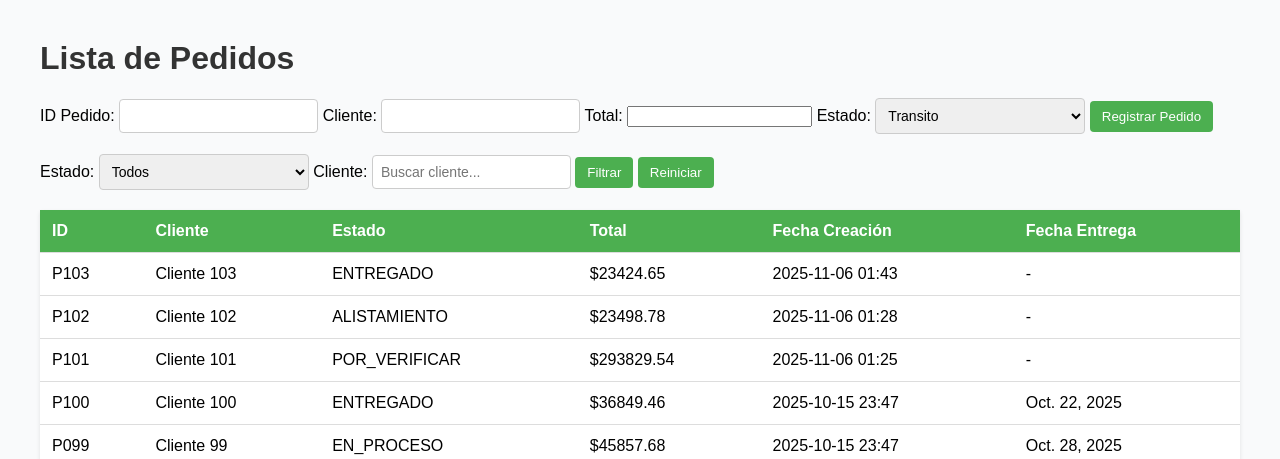
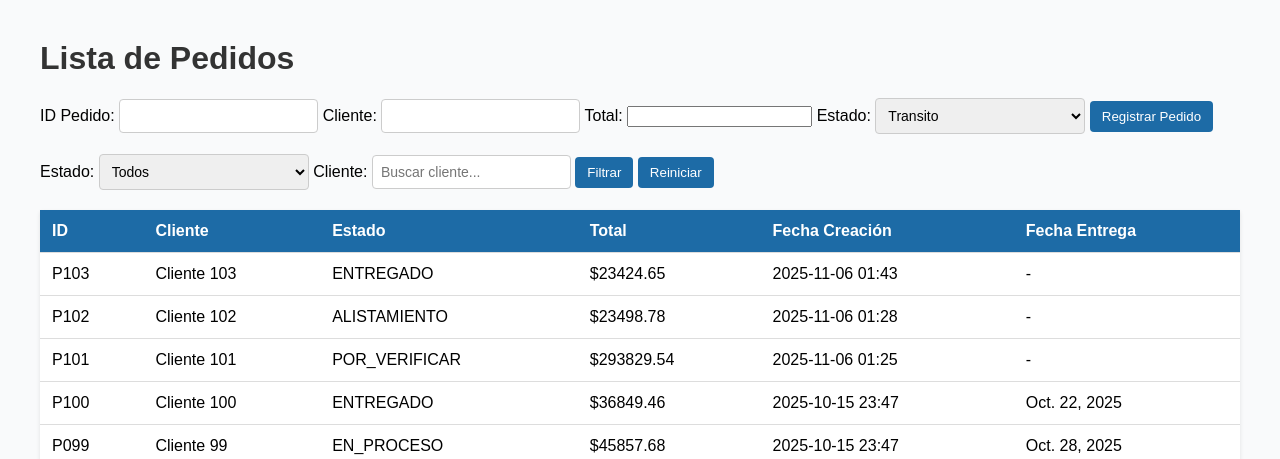
Before and after one commit to anaismariacr/wms_provesi, a Django app: page /pedidos/ in a window 1280 px wide. Shown: the top 459 px of the page. Run offline with Django 5.2, Linux system fonts and the light colour scheme; data comes from the database, SQL or seed files in the repository; both versions use the stored data as it was after the commit.

Commit message:
cambio colores

```diff
--- a/pedidos/templates/pedidos/lista_pedidos.html
+++ b/pedidos/templates/pedidos/lista_pedidos.html
@@ -23,14 +23,14 @@
         }
         button {
             padding: 8px 12px;
-            background-color: #4CAF50;
+            background-color: #1d6ba6;
             border: none;
             color: white;
             border-radius: 4px;
             cursor: pointer;
         }
         button:hover {
-            background-color: #45a049;
+            background-color: #1d6ba6;
         }
         table {
             width: 100%;
@@ -44,7 +44,7 @@
             text-align: left;
         }
         th {
-            background-color: #4CAF50;
+            background-color: #1d6ba6;
             color: white;
         }
         tr:hover {
```
Also changed, not shown: db.sqlite3.
